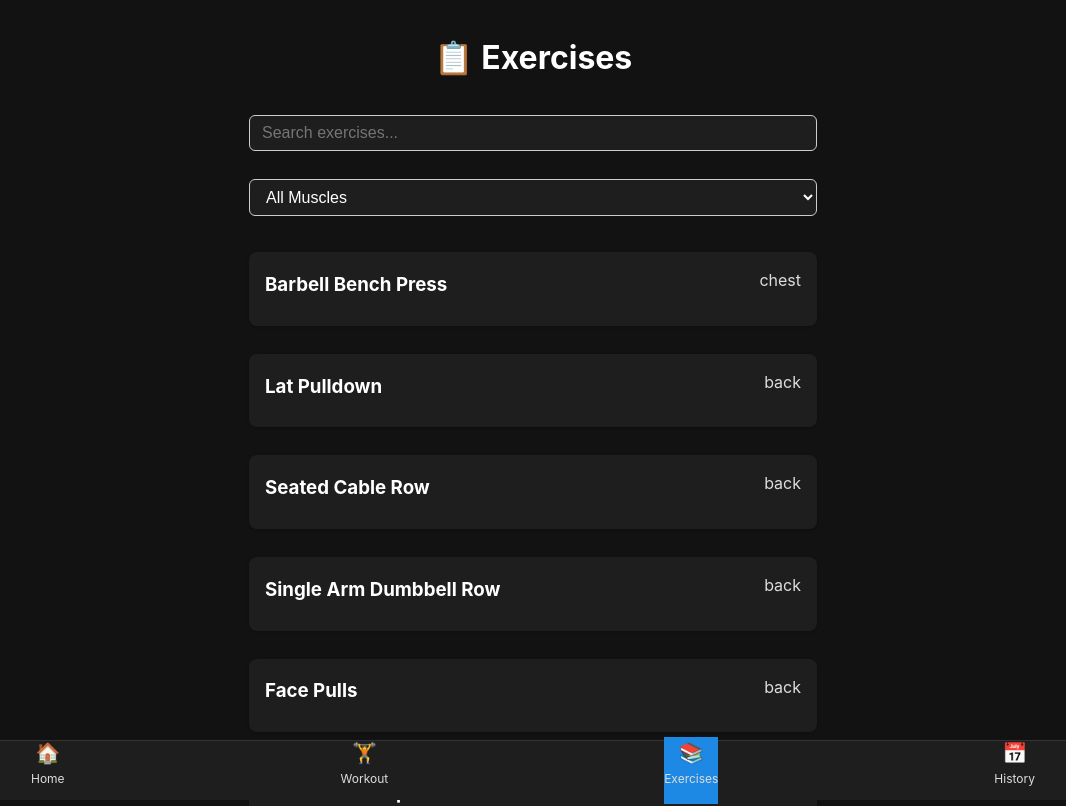
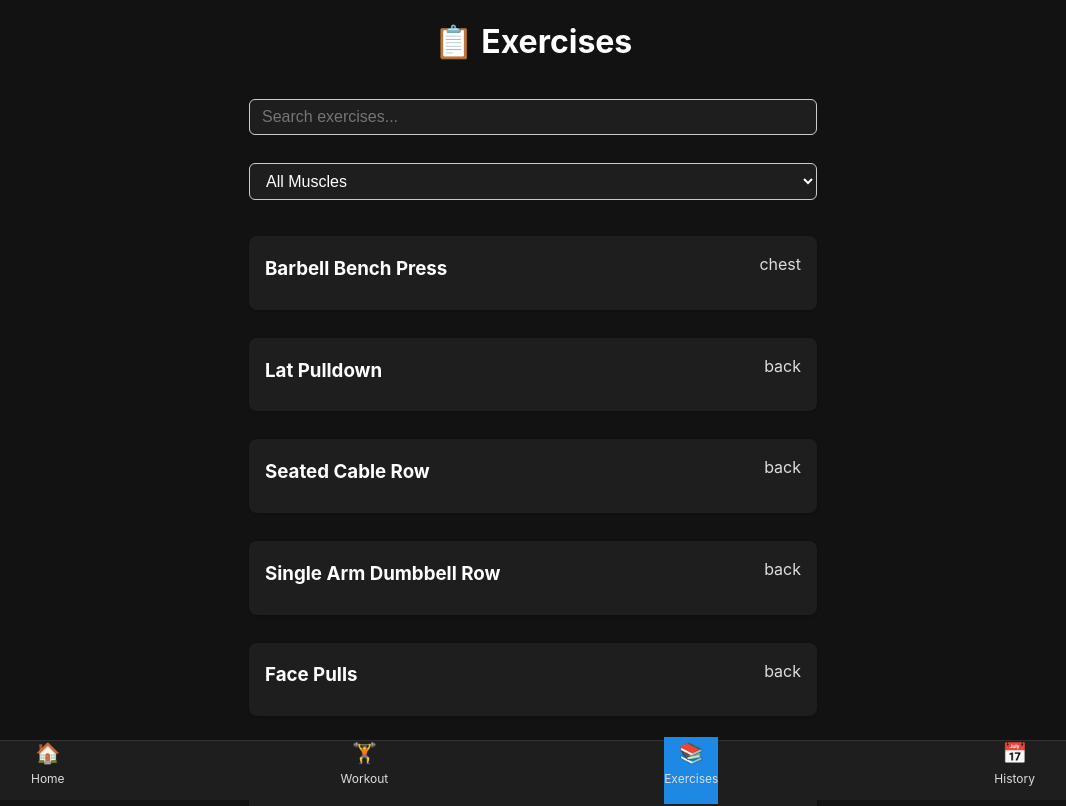
Before and after one commit to EoinCous/workout-logger, a React (Vite) app: page /exercises in a window 1280 px wide. Shown: the top 806 px of the page, without its empty margins (107-1173 px from the left). Built offline with nearby package versions, Linux system fonts and the light colour scheme.

Commit message:
fix Exercises padding

```diff
--- a/src/css/Exercises.css
+++ b/src/css/Exercises.css
@@ -1,5 +1,5 @@
 .exercises-page {
-  padding: 16px;
+  padding: 0 16px;
   max-width: 600px;
   margin: 0 auto;
 }
```
